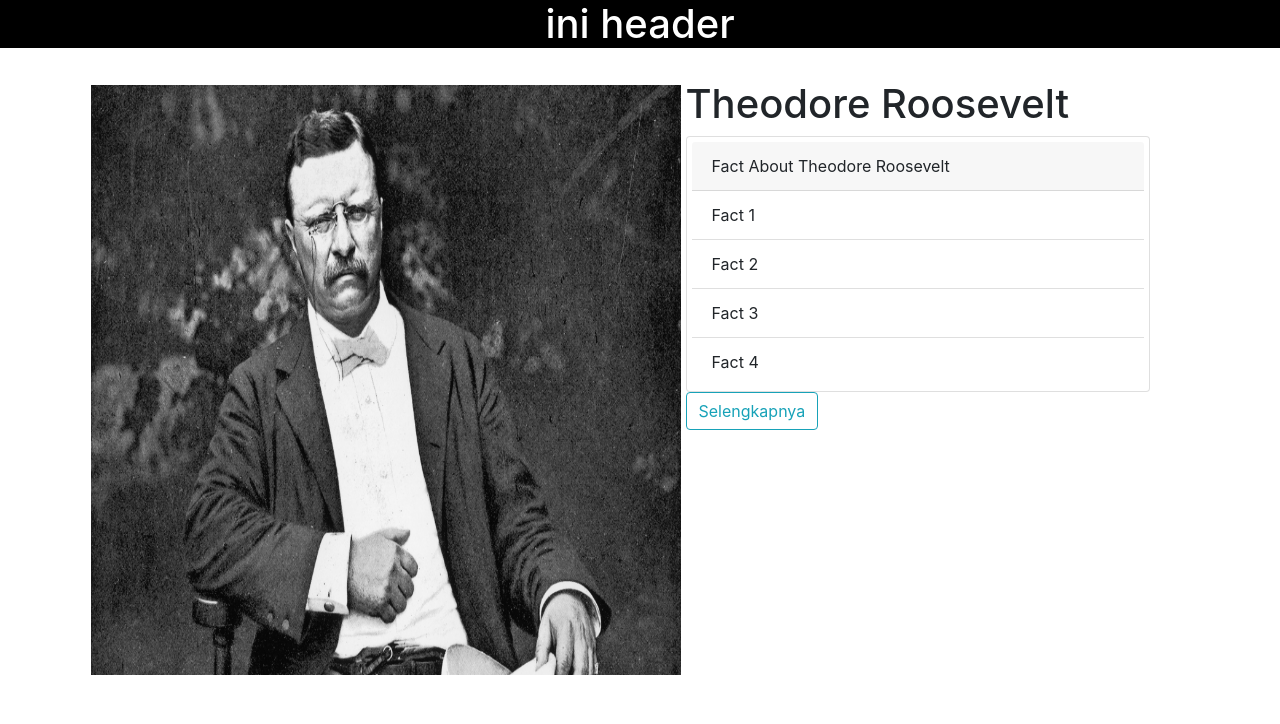
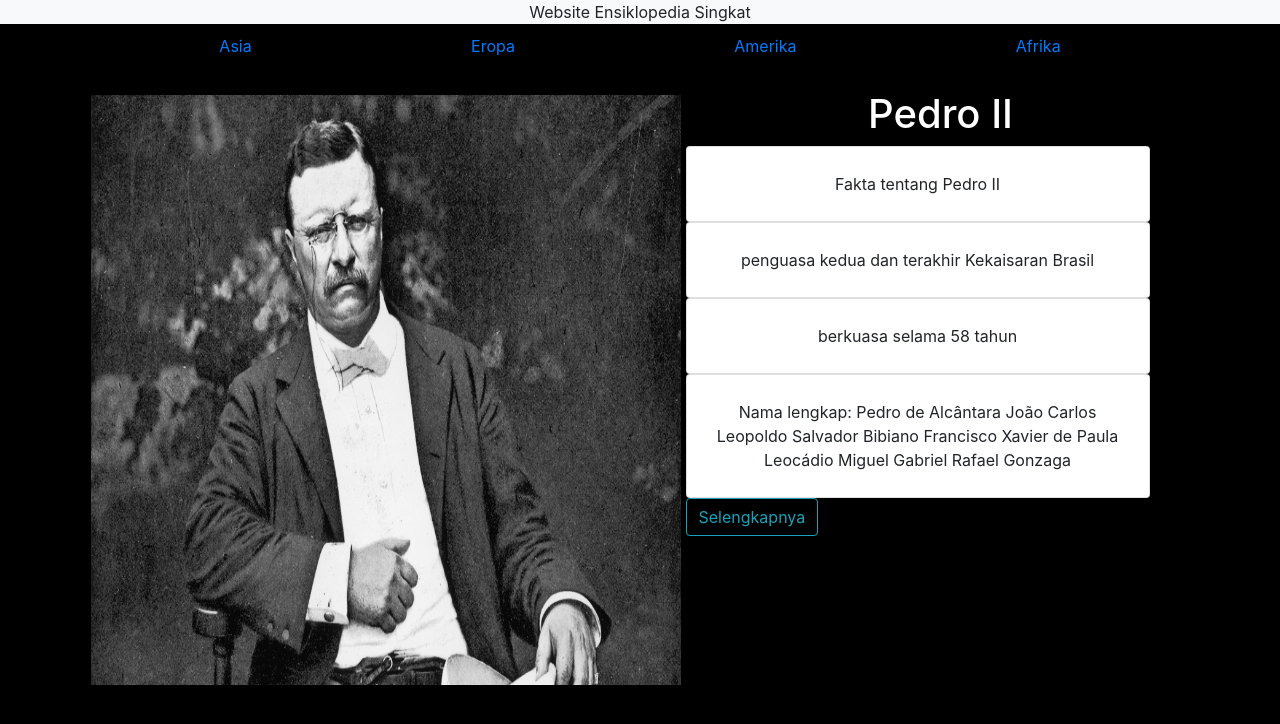
Before and after one commit to kind-komodo-the-youngest/project-team-youngest, a plain HTML site: page tokoh.html in a window 1280 px wide. Drawn offline with nearby package versions, Linux system fonts and the light colour scheme.

Commit message:
update file

```diff
--- a/tokoh.css
+++ b/tokoh.css
@@ -1,9 +1,16 @@
 .container {
     position: absolute;
-    height: 817px;
+    /* height: 817px; */
     left: 53px;
     right: 52px;
     top: 80px;
+    padding: 10px;
+}
+
+.navbar-custom {
+    display: flex;
+    justify-content: space-evenly;
+    padding: 10px 0px;
 }
 
 .header {
@@ -11,12 +18,7 @@
     background-color: black;
     text-align: center;
 }
-
-.body {
-    background-color: white;
-}
-
-.picture {
+.card-list {
 
 }
 
@@ -27,10 +29,13 @@
 }
 
 .card {
-    padding: 5px;
+    padding: 25px;
+    position: fixed;
+    border: solid;
+    text-align: center;
 }
 
-.btn {
-    justify-content: flex-end;
-    align-items: center;
+h1 {
+    color: white;
+    text-align: center;
 }
--- a/tokoh.html
+++ b/tokoh.html
@@ -13,30 +13,35 @@
       crossorigin="anonymous"
     />
   </head>
-  <body class="body">
-    <header class="header">
-      <h1>ini header</h1>
+  <body style="background-color: black;">
+    <section class="d-flex justify-content-center bg-light">
+      <div class="text-center logo"> Website Ensiklopedia Singkat</div>
+    </section>
+     <section class="navbar-custom">
+       <a href="">Asia</a>
+       <a href="">Eropa</a>
+       <a href="">Amerika</a>
+       <a href="">Afrika</a>
+      </section>
     </header>
+
+
     <main class="container">
-      <div class=picture>
-      <img
-        src="images/TR-HERO.jpg"
-        class="rounded float-left"
-        alt="..."
-      />
+      <div class="picture">
+        <img src="images/TR-HERO.jpg" class="rounded float-left" alt="..." />
       </div>
-      <h1>Theodore Roosevelt</h1>
+      <h1>Pedro II</h1>
+<section class= "card-list">
       <div class="card" style="width: 29rem;">
-        <div class="card-header">
-          Fact About Theodore Roosevelt
-        </div>
-        <ul class="list-group list-group-flush">
-          <li class="list-group-item">Fact 1</li>
-          <li class="list-group-item">Fact 2</li>
-          <li class="list-group-item">Fact 3</li>
-          <li class="list-group-item">Fact 4</li>
-        </ul>
+Fakta tentang Pedro II
       </div>
+      <div class="card" style="width: 29rem;">
+          penguasa kedua dan terakhir Kekaisaran Brasil      </div>
+      <div class="card" style="width: 29rem;">
+          berkuasa selama 58 tahun      </div>
+      <div class="card" style="width: 29rem;">
+          Nama lengkap: Pedro de Alcântara João Carlos Leopoldo Salvador Bibiano Francisco Xavier de Paula Leocádio Miguel Gabriel Rafael Gonzaga      </div>
+    </section>
       <div>
         <button type="button" class="btn btn-outline-info">Selengkapnya</button>
       </div>
```
Also changed, not shown: 1 other file.
